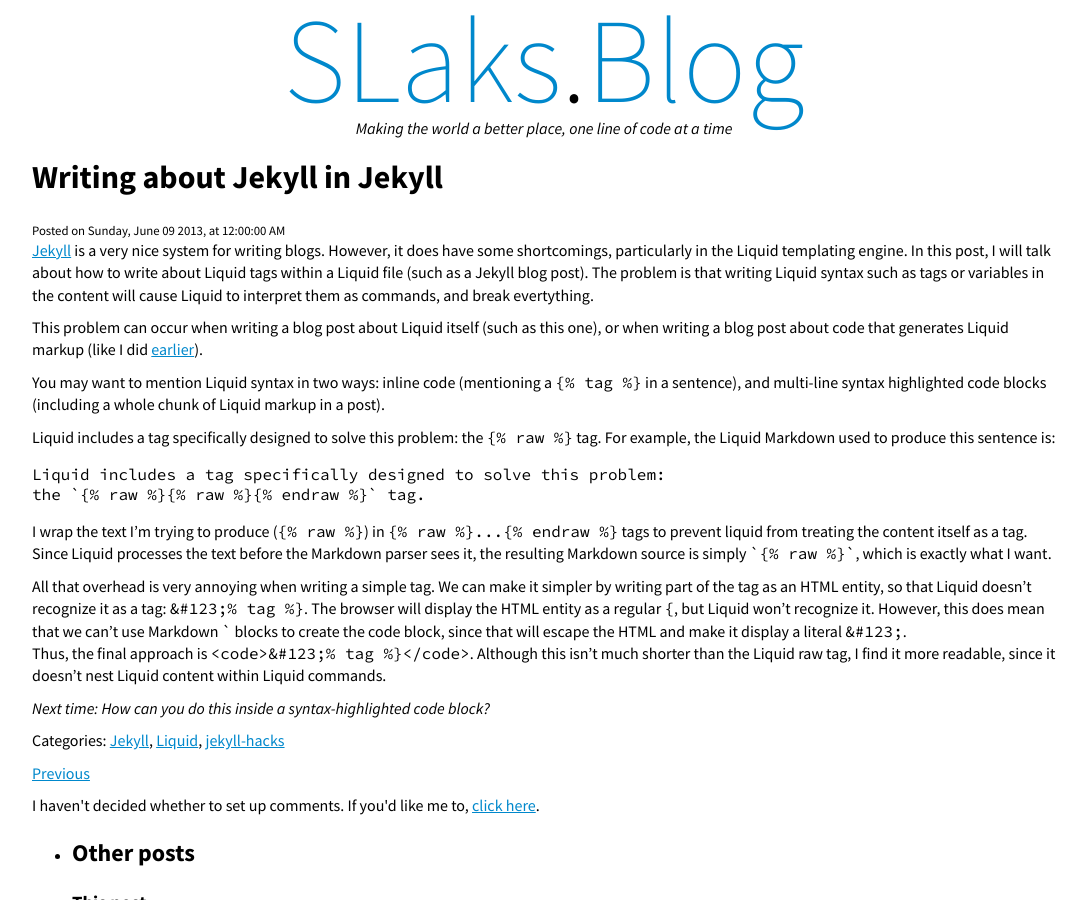
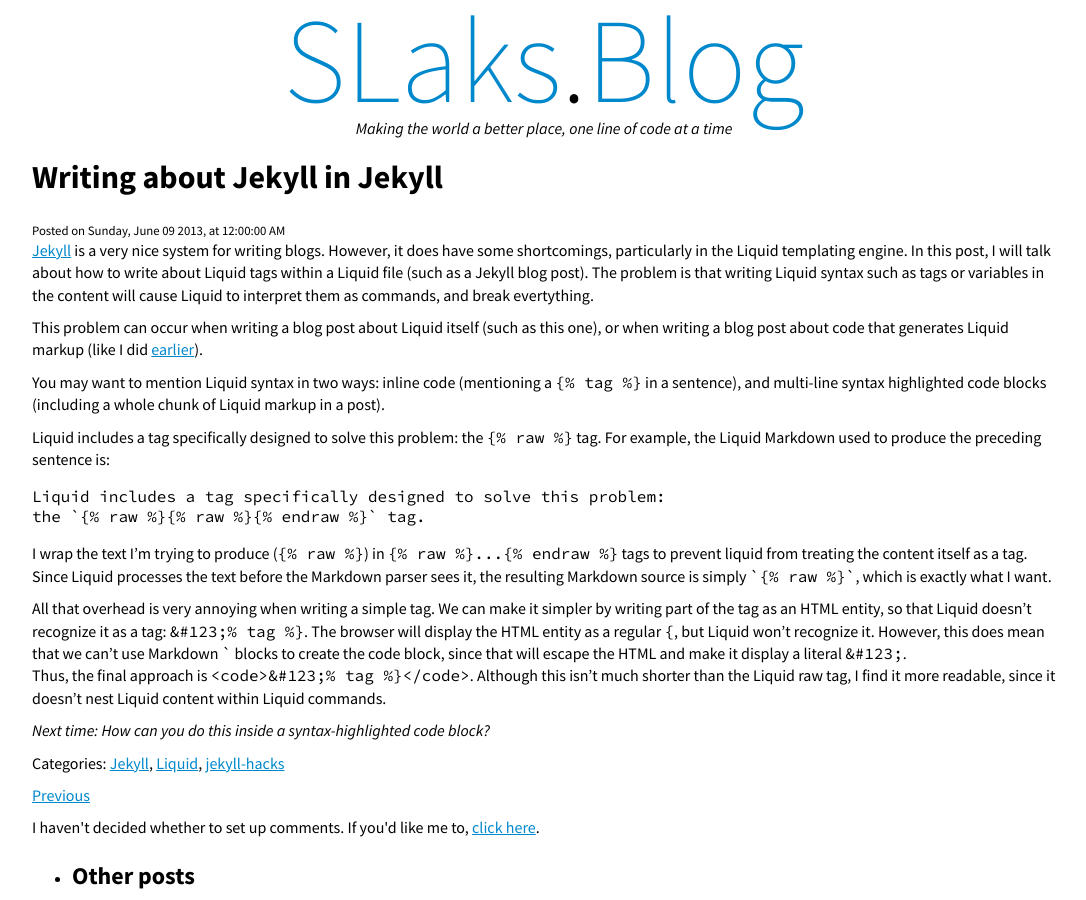
Before and after one commit to SLaks/SLaks.Blog, a Jekyll site: the page built from _posts/2013-06-09-writing-about-jekyll-in-jekyll.md, in a window 1280 px wide and 900 px high. Shown: the whole window, without its empty margins (96-1182 px from the left). Built offline with Jekyll 4.4.1, drawn with Linux system fonts in a browser that asks for light colours; Markdown is read by kramdown in place of the engine named in the settings.

Commit message:
Update post: Fix sentence reference

```diff
--- a/_posts/2013-06-09-writing-about-jekyll-in-jekyll.md
+++ b/_posts/2013-06-09-writing-about-jekyll-in-jekyll.md
@@ -10,7 +10,7 @@
 
 You may want to mention Liquid syntax in two ways: inline code (mentioning a <code>&#123;% tag %}</code> in a sentence), and multi-line syntax highlighted code blocks (including a whole chunk of Liquid markup in a post).
 
-Liquid includes a tag specifically designed to solve this problem: the `{% raw %}{% raw %}{% endraw %}` tag.  For example, the Liquid Markdown used to produce this sentence is:
+Liquid includes a tag specifically designed to solve this problem: the `{% raw %}{% raw %}{% endraw %}` tag.  For example, the Liquid Markdown used to produce the preceding sentence is:
 
 <div class="jekyll"></div>
 {% assign openTag = '{%' %}
```
